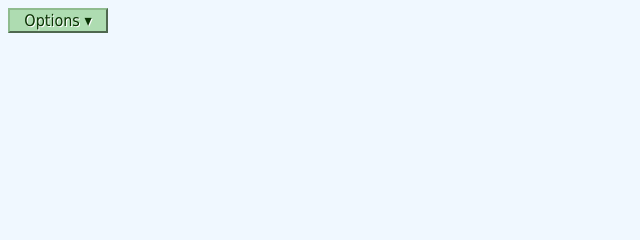
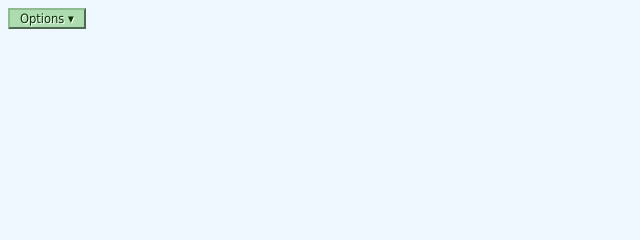
Before and after one commit to CoreyBuckley/DigitalClock, a plain HTML site: page index.html in a window 1280 px wide. Shown: the top 240 px of the page, 0-640 px from the left. Drawn offline with Linux system fonts and the light colour scheme.

Commit message:
button scale

```diff
--- a/index.html
+++ b/index.html
@@ -2,7 +2,7 @@
 <!DOCTYPE html>
 <html>
   <head>
-    <meta charset="utf-8">
+    <meta name="viewport" content="width=device-width, initial-scale=1.0" charset="utf-8">
     <title>Digital Clock</title>
     <link href="style.css" rel="stylesheet"/>
     <link href="https://cdnjs.cloudflare.com/ajax/libs/font-awesome/4.7.0/css/font-awesome.min.css" rel="stylesheet">
--- a/style.css
+++ b/style.css
@@ -53,13 +53,12 @@ body {
   background-color: #aedcb1;
   color: #0a3303;
   font-family: Tahoma, sans-serif;
-  font-size: medium;
+  font-size: 1vw;
   text-shadow: 1px 1px white;
   border-color: darkseagreen;
   border-style: outset;
   font-weight: 550;
-  max-width: 120px;
-  min-width: 100px;
+  min-width: 6.07em;
   z-index: 1;
 }
 
```
